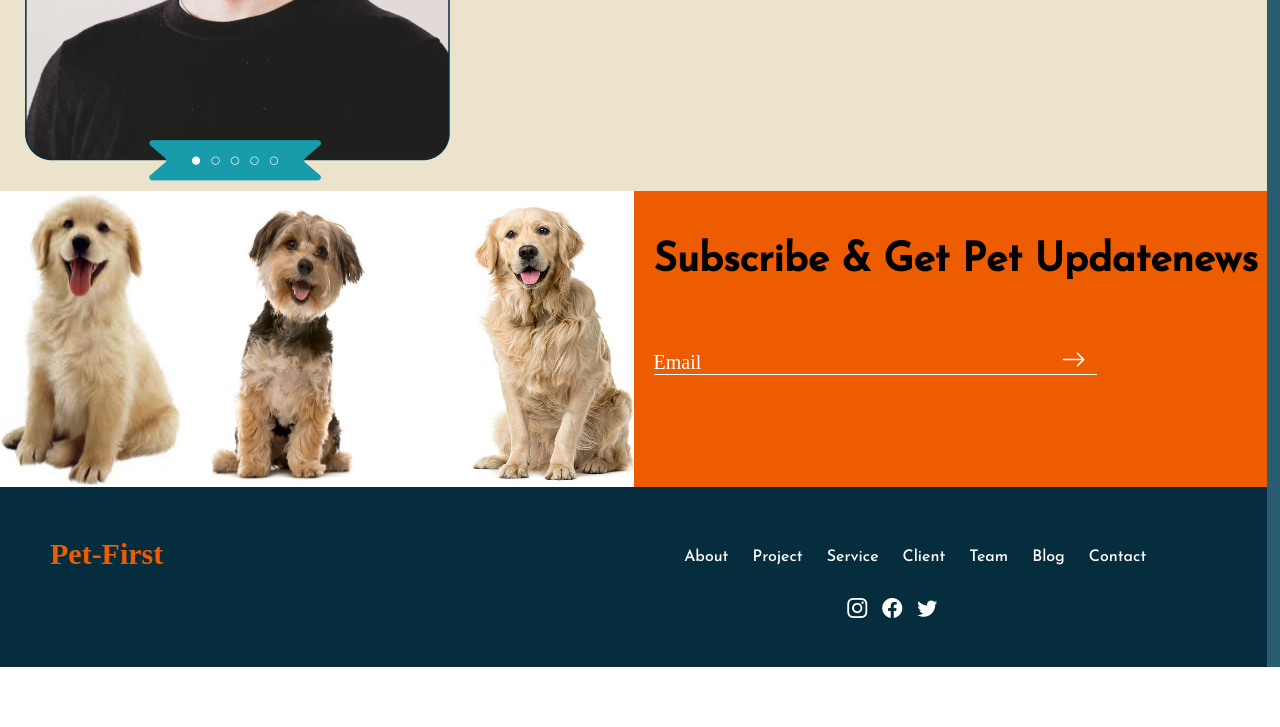
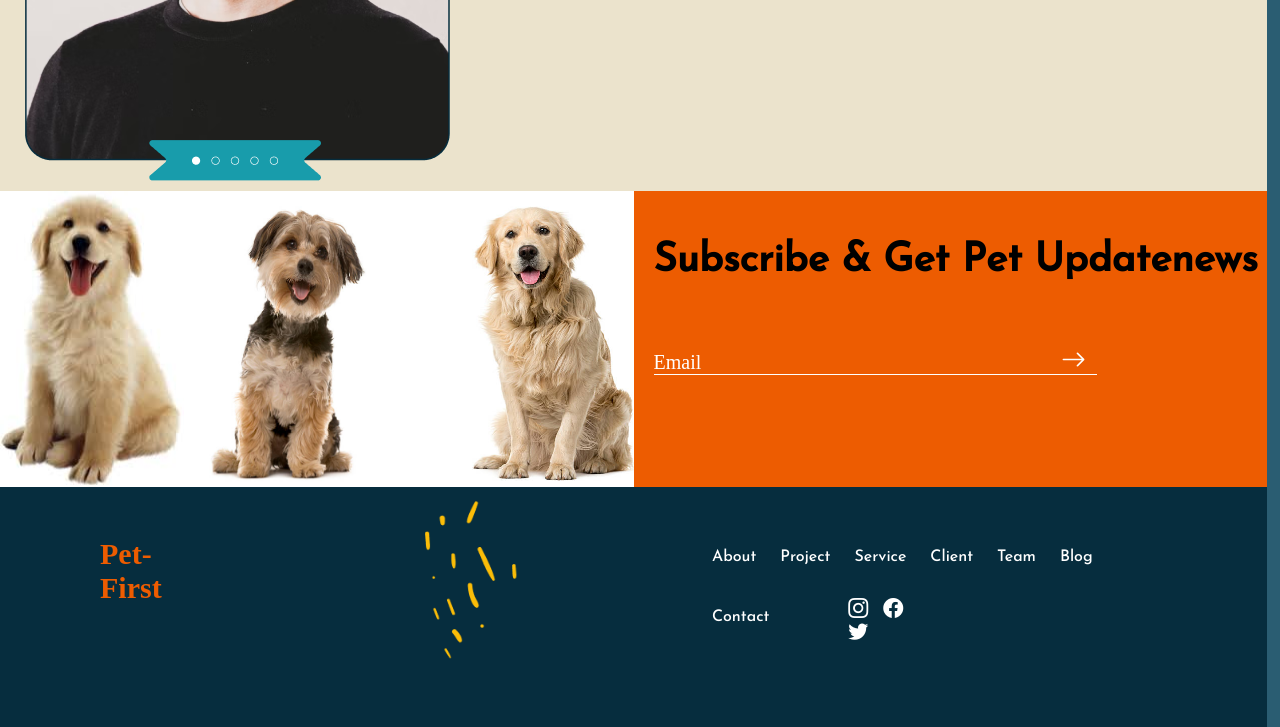
Before and after one commit to monte1003/petSocialNetwork, a plain HTML site: page index.html in a window 1280 px wide. Shown: the part 2135-2862 px from the top of the page. Before the commit the page ends 2802 px from the top, so only its background shows below. Drawn offline with nearby package versions, Linux system fonts and the light colour scheme; a web font is replaced by a local one.

Commit message:
addGraphic

```diff
--- a/index.html
+++ b/index.html
@@ -89,6 +89,7 @@
     </main>
     <footer>
         <h4>Pet-First</h4>
+        <img src="./img/Group.png" alt="">
         <div class="text-footer">
             <span>About</span>
             <span>Project</span>
--- a/styles/style.css
+++ b/styles/style.css
@@ -408,11 +408,17 @@ footer{
     display: flex;
     justify-content: space-between;
 }
+footer img{
+    width: 220px;
+    position: absolute;
+    left: 370px;
+
+}
 footer h4{
     color:#ED5C01;
     position: relative;
     top: 50px;
-    margin-left: 50px;
+    margin-left: 100px;
     font-size: 30px;
     font-family: 'PP Neue Montreal';
 }
```
Also changed, not shown: img/Group.png (added).
